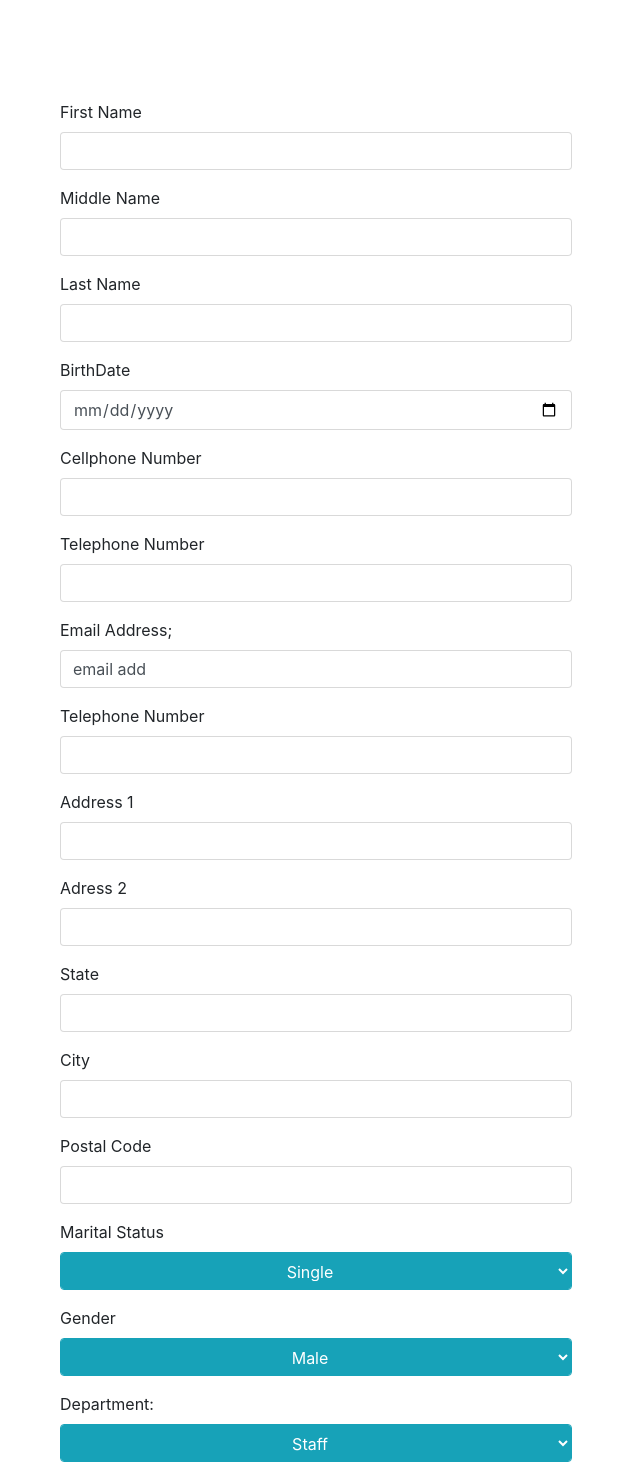
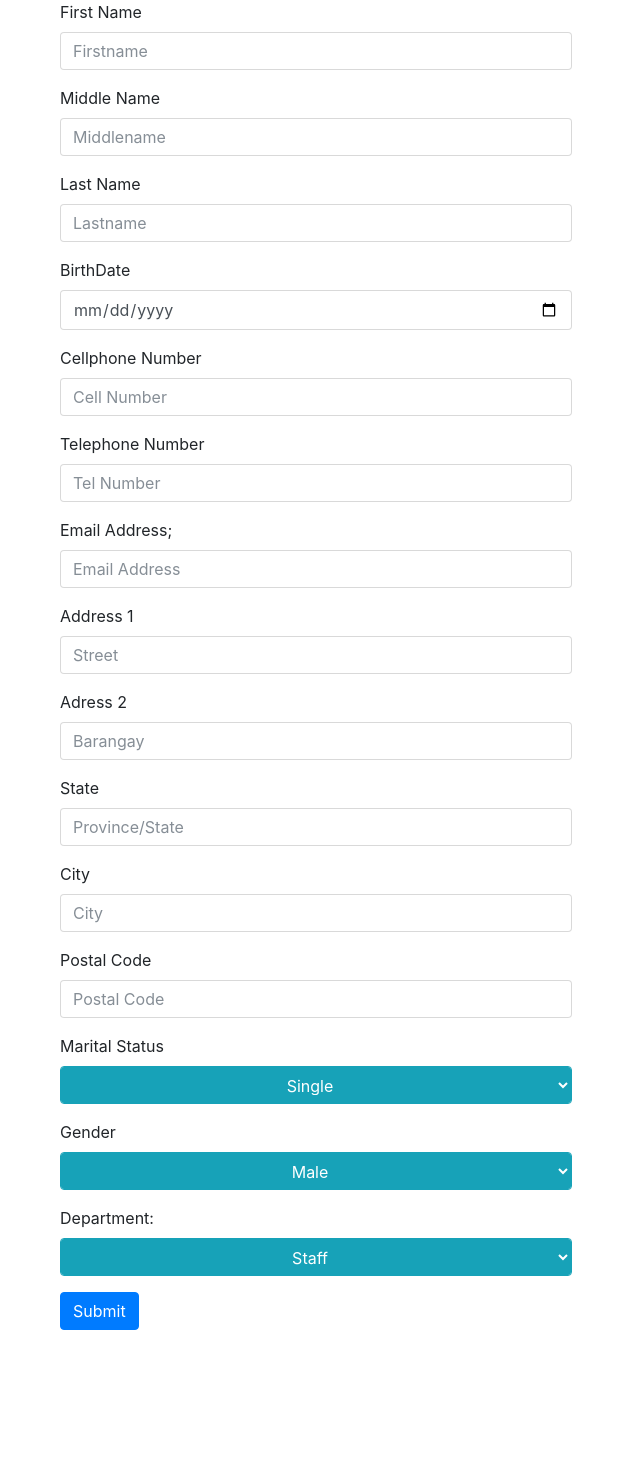
Before and after one commit to iamSushi/group-repo-project, a PHP site: page /staff.php in a window 1280 px wide. Shown: the whole page, without its empty margins (0-640 px from the left). After the commit the page ends 1330 px from the top, so only its background shows below. Run offline with PHP 8.4, Linux system fonts and the light colour scheme.

Commit message:
branch commit
sample commit in branch

```diff
--- a/assets/css/style.css
+++ b/assets/css/style.css
@@ -6,6 +6,3 @@
     width:40%;
     margin-left: 60px;
 }
-main{
-    margin-top: 100px;
-}
--- a/assets/salaryInfo.php
+++ b/assets/salaryInfo.php
@@ -17,7 +17,7 @@
             <div class="form-staff-width">
                 <div class="form-group">
                     <label for="">Month Salary</label>
-                    <input type="text" class="form-control">
+                    <input type="text" class="form-control" name="salary" placeholder="Month Salary">
                 </div>
             </div>
         </form>
--- a/assets/staff.php
+++ b/assets/staff.php
@@ -1,9 +1,26 @@
+<!DOCTYPE html>
 <?php
     include_once("sqlcon.php");
+    // $fname = $_POST['firstname'];$mname = $_POST['middlename'];$lname = $_POST['lastname'];$dob = $_POST['birthdate'];$cnum = $_POST['cellnumber'];
+    // $tnum = $_POST['telnumber'];$email = $_POST['emailadd'];$add1 = $_POST['addone'];$add2 = $_POST['addtwo'];$state = $_POST['state'];
+    // $city = $_POST['city'];$pcode = $_POST['postcode'];$status = $_POST['status'];$sex = $_POST['gender'];$dept = $_POST['department'];
 
+    // $sql = "INSERT INTO staff VALUES ('$fname','$mname','$lname','$dob','$cnum','$tnum','$email','$add1','$add2','$state','$city','$pcode','$status','$sex','$dept')";
+    $fname = $mname = $lname = $dob =  $cnum = $tnum = $email = $add1 = $add2 = $state = $city = $pcode = $status = $sex = $dept = "";
+    if ($_SERVER["REQUEST_METHOD"] == "POST") {
+        $fname = $_POST['firstname'];$mname = $_POST['middlename'];$lname = $_POST['lastname'];$dob = $_POST['birthdate'];$cnum = $_POST['cellnumber'];
+        $tnum = $_POST['telnumber'];$email = $_POST['emailadd'];$add1 = $_POST['addone'];$add2 = $_POST['addtwo'];$state = $_POST['state'];
+        $city = $_POST['city'];$pcode = $_POST['postcode'];$status = $_POST['status'];$sex = $_POST['gender'];$dept = $_POST['department'];
+
+        $sql = "INSERT INTO staff VALUES ('','$fname','$mname','$lname','$dob','$cnum','$tnum','$email','$add1','$add2','$state','$city','$pcode','$status','$sex','$dept')";
+
+        if(mysqli_query($connect, $sql)){
+    		echo "Successfully Added! <a href='staff.php'><<< Go Back</a>";
+    	}else{
+    		echo "Failed to Add! <a href='staff.php'><<< Go Back</a>";
+    	}
+    }
 ?>
-
-<!DOCTYPE html>
 <html lang="en">
 <head>
     <meta charset="UTF-8">
@@ -11,69 +28,65 @@
     <meta http-equiv="X-UA-Compatible" content="ie=edge">
     <link rel="stylesheet" href="bs/bootstrap.min.css">
     <link rel="stylesheet" href="css/style.css">
-    <title>STAFF</title>
+    <title>Staff</title>
 </head>
 <body>
     <header class="">
 
     </header>
     <main>
-        <form action="" class="flow-control">
+        <form class="flow-control" action="<?php echo htmlspecialchars($_SERVER["PHP_SELF"]);?>" method="POST">
             <div class="form-staff-width">
                 <div class="form-group">
                     <label for="">First Name</label>
-                    <input type="text" class="form-control" required>
+                    <input type="text" class="form-control" name="firstname" placeholder="Firstname" required>
                 </div>
                 <div class="form-group">
                     <label for="">Middle Name</label>
-                    <input type="text" class="form-control">
+                    <input type="text" class="form-control" name="middlename" placeholder="Middlename">
                 </div>
                 <div class="form-group">
                     <label for="">Last Name</label>
-                    <input type="text" class="form-control" required>
+                    <input type="text" class="form-control"name="lastname" placeholder="Lastname" required>
                 </div>
                 <div class="form-group">
                     <label for="">BirthDate</label>
-                    <input type="date" class="form-control" required>
+                    <input type="date" class="form-control" name="birthdate" placeholder="Birthdate" required>
                 </div>
                 <div class="form-group">
                     <label for="">Cellphone Number</label>
-                    <input type="text" class="form-control" required>
+                    <input type="text" class="form-control" name="cellnumber" placeholder="Cell Number" required>
                 </div>
                 <div class="form-group">
                     <label for="">Telephone Number</label>
-                    <input type="text" class="form-control">
+                    <input type="text" class="form-control" name="telnumber" placeholder="Tel Number">
                 </div><div class="form-group">
                     <label for="">Email Address;</label>
-                    <input type="email" class="form-control" value="email add">
-                </div>
-                <div class="form-group">
-                    <label for="">Telephone Number</label>
-                    <input type="text" class="form-control" required>
+                    <input type="email" class="form-control" name="emailadd" placeholder="Email Address">
                 </div>
                 <div class="form-group">
                     <label for="">Address 1</label>
-                    <input type="text" class="form-control" required>
+                    <input type="text" class="form-control" name="addone" placeholder="Street">
                 </div>
                 <div class="form-group">
                     <label for="">Adress 2</label>
-                    <input type="text" class="form-control" required>
+                    <input type="text" class="form-control" name="addtwo" placeholder="Barangay">
                 </div>
                 <div class="form-group">
                     <label for="">State</label>
-                    <input type="text" class="form-control" required>
+                    <input type="text" class="form-control" name="state" placeholder="Province/State" required>
                 </div>
                 <div class="form-group">
                     <label for="">City</label>
-                    <input type="text" class="form-control" required>
+                    <input type="text" class="form-control" name="city" placeholder="City" required>
                 </div>
                 <div class="form-group">
                     <label for="">Postal Code</label>
-                    <input type="text" class="form-control">
+                    <input type="text" class="form-control" name="postcode" placeholder="Postal Code" required>
                 </div>
                 <div class="form-group">
                     <label for="">Marital Status</label>
-                    <select class="btn btn-info form-control" name="">
+                    <select class="btn btn-info form-control" name="status">
                         <option value="">Single</option>
                         <option value="">Married</option>
                         <option value="">Widow</option>
@@ -82,7 +95,7 @@
                 </div>
                 <div class="form-group">
                     <label for="">Gender</label>
-                    <select class="btn btn-info form-control" name="">
+                    <select class="btn btn-info form-control" name="gender">
                         <option value="">Male</option>
                         <option value="">Female</option>
                     </select><br>
@@ -90,7 +103,7 @@
 
                 <div class="form-group">
                     <label>Department:</label>
-                    <select class="btn btn-info form-control" name="">
+                    <select class="btn btn-info form-control" name="department">
                         <option value="">Staff</option>
                         <option value="">Accident and Emergency Department</option>
                         <option value="">Anaesthetics Department</option>
@@ -102,15 +115,10 @@
                         <option value="">Elderly Services Department</option>
                         <option value="">Ear Nose and Throat Department</option>
                         <option value="">Gastroenterology Department</option>
-                        <option value="">Malakas</option>
-                        <option value="">Malakas</option>
-                        <option value="">Malakas</option>
-                        <option value="">Malakas</option>
-                        <option value="">Malakas</option>
-                        <option value="">Malakas</option>
-                        <option value="">Malakas</option>
-                        <option value="">Malakas</option>
-                    </select><br>
+                    </select>
+                </div>
+                <div class="">
+                    <button type="submit" class="btn btn-primary" target="_self">Submit</button>
                 </div>
             </div>
 
```
Also changed, not shown: assets/contactPerson.php (+12 -12 lines), assets/dailyTimeinfo.php (+6 -6 lines), assets/index.php (+5 -4 lines), assets/staffDeduction.php (+19 -3 lines), assets/staffEstablish.php (+5 -5 lines), assets/staffLoan.php (deleted, +0 -36 lines), assets/staffTax.php (deleted, +0 -29 lines), assets/workingHistory.php (+6 -6 lines).
